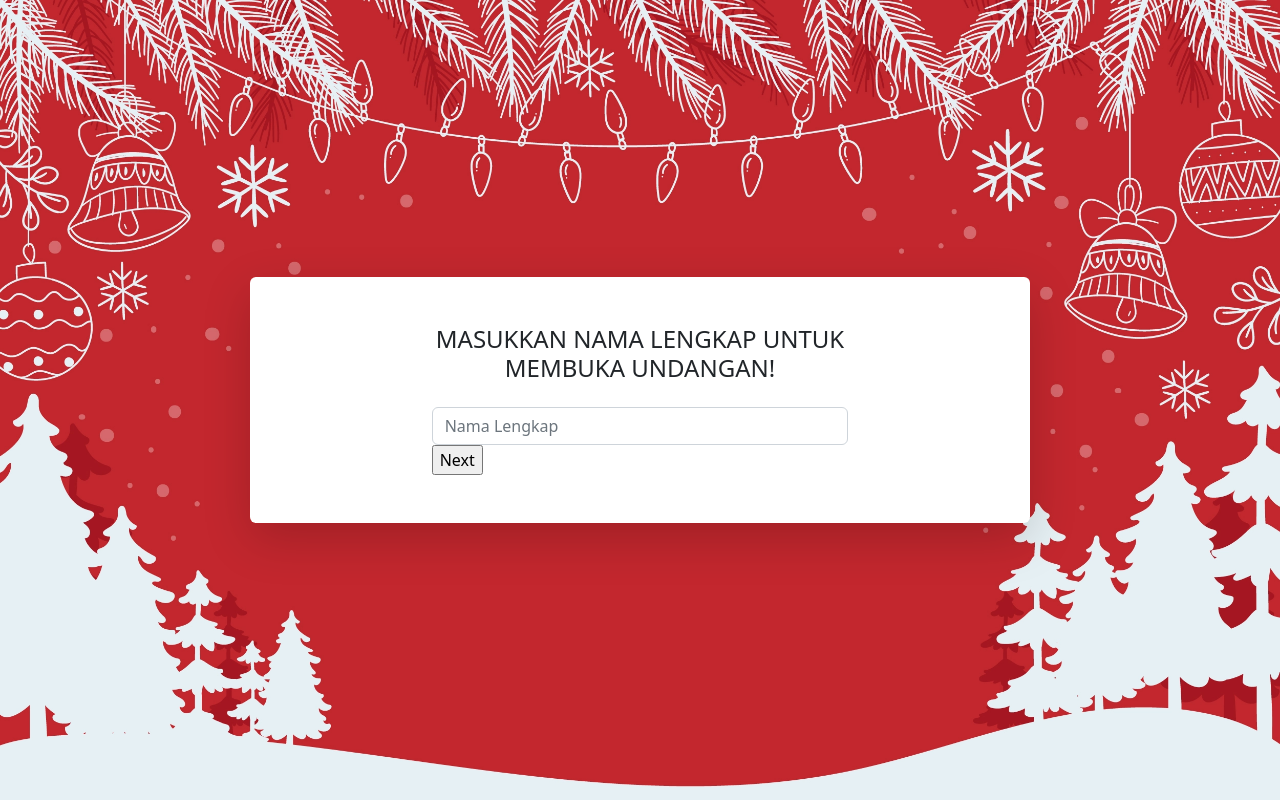
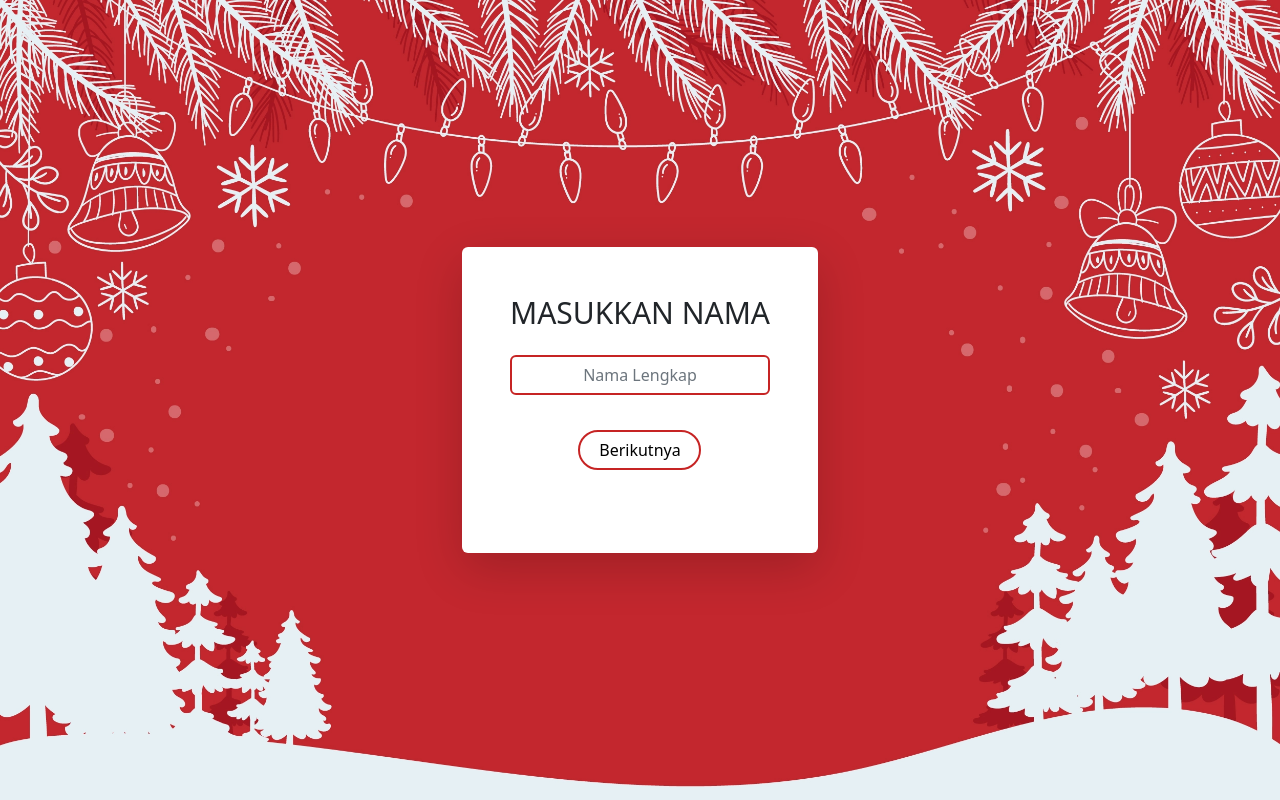
Before and after one commit to siawaldevelop/proyek, a PHP site: page / in a window 1280 px wide. Run offline with PHP 8.4, Linux system fonts and the light colour scheme.

Commit message:
memperbagus tampilan form

```diff
--- a/css/style.css
+++ b/css/style.css
@@ -15,8 +15,37 @@
     font-size: 30px;
     margin-top: 15%;
 }
+.text-center h1{
+    font-size: 30px;
+}
 
-#bottn{
-   align-items: center;
+form input[type= "text"] {
 
-}
+            border: 0;
+            background: none;
+            display: block;
+            margin: 5px auto;
+            text-align: center;
+            border: 2px solid #c62424;
+        }
+form input[type= "text"]:hover{
+
+            box-shadow: 0px 1px 18px #c62424;
+        }
+form input[type= "submit"]{
+            display: block;
+            border: none;
+            background: none;
+            margin: 35px auto;
+            border: 2px solid #c62424;
+             border-radius: 21px;
+             height: 40px;
+             width: 123px;
+             transition: 0.50s;
+             cursor:pointer;
+
+        }
+
+form input[type= "submit"]:hover{
+            box-shadow: 0px 1px 18px #c62424;
+        }
--- a/index.php
+++ b/index.php
@@ -20,17 +20,17 @@
                         <!-- Nested Row within Card Body -->
                         <div class="row justify-content-center">
 
-                            <div class="col-lg-8">
+                            <div class="col-lg-12">
                                 <div class="p-5">
                                     <div class="text-center">
-                                        <h1 class="h4 text-gray-900 mb-4">MASUKKAN NAMA LENGKAP UNTUK MEMBUKA UNDANGAN!</h1>
+                                        <h1 class="h4 text-gray-900 mb-4">MASUKKAN NAMA</h1>
                                     </div>
                                     <form action="core/welcome.php" method="post">
                                         <div class="form-group">
                                             <input type="text" class="form-control form-control-user" id="exampleInputText" name="nama" placeholder="Nama Lengkap">
                                         </div>
 
-                                        <input type="submit" value="Next" name="btn btn-primary"></input>
+                                        <input type="submit" value="Berikutnya" name="btn btn-primary"></input>
 
                                     </form>
 
```
